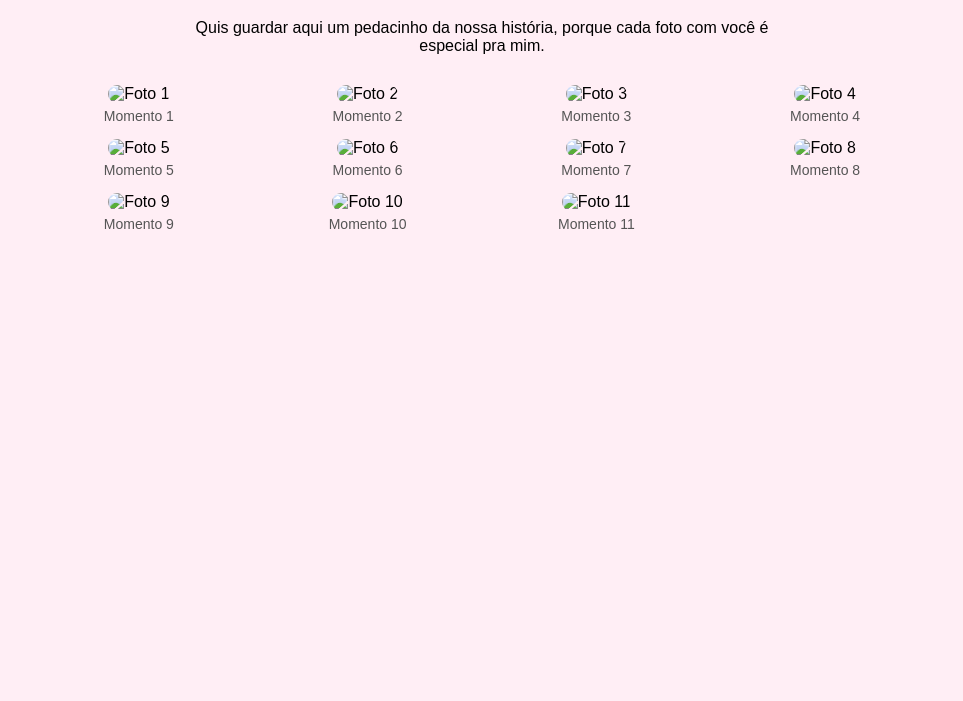
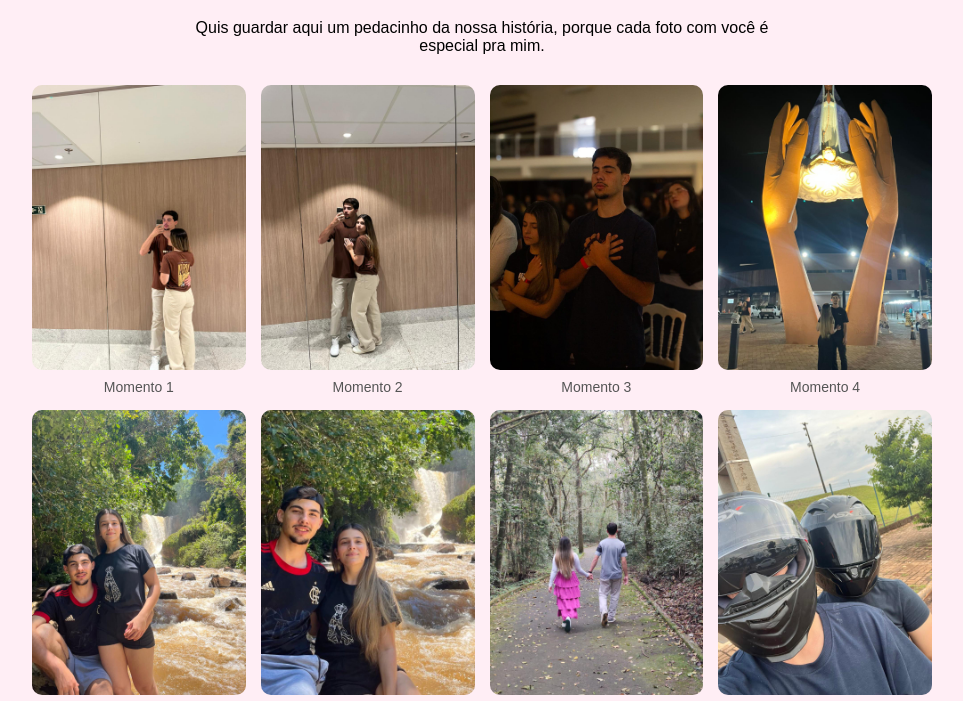
Before and after one commit to JeffersonTeles/galeria-, a plain HTML site: page index.html in a window 1280 px wide. Shown: the part 81-782 px from the top of the page, without its empty margins (158-1121 px from the left). Drawn offline with Linux system fonts and the light colour scheme.

Commit message:
atualiza galeria romantica

```diff
--- a/index.html
+++ b/index.html
@@ -42,47 +42,47 @@
 
     <div class="gallery">
         <div class="item">
-            <img src="./foto1.jpg" alt="Foto 1">
+            <img src="./foto1.jpeg" alt="Foto 1">
             <div class="caption">Momento 1</div>
         </div>
         <div class="item">
-            <img src="./foto2.jpg" alt="Foto 2">
+            <img src="./foto2.jpeg" alt="Foto 2">
             <div class="caption">Momento 2</div>
         </div>
         <div class="item">
-            <img src="./foto3.jpg" alt="Foto 3">
+            <img src="./foto3.jpeg" alt="Foto 3">
             <div class="caption">Momento 3</div>
         </div>
         <div class="item">
-            <img src="./foto4.jpg" alt="Foto 4">
+            <img src="./foto4.jpeg" alt="Foto 4">
             <div class="caption">Momento 4</div>
         </div>
         <div class="item">
-            <img src="./foto5.jpg" alt="Foto 5">
+            <img src="./foto5.jpeg" alt="Foto 5">
             <div class="caption">Momento 5</div>
         </div>
         <div class="item">
-            <img src="./foto6.jpg" alt="Foto 6">
+            <img src="./foto6.jpeg" alt="Foto 6">
             <div class="caption">Momento 6</div>
         </div>
         <div class="item">
-            <img src="./foto7.jpg" alt="Foto 7">
+            <img src="./foto7.jpeg" alt="Foto 7">
             <div class="caption">Momento 7</div>
         </div>
         <div class="item">
-            <img src="./foto8.jpg" alt="Foto 8">
+            <img src="./foto8.jpeg" alt="Foto 8">
             <div class="caption">Momento 8</div>
         </div>
         <div class="item">
-            <img src="./foto9.jpg" alt="Foto 9">
+            <img src="./foto9.jpeg" alt="Foto 9">
             <div class="caption">Momento 9</div>
         </div>
         <div class="item">
-            <img src="./foto10.jpg" alt="Foto 10">
+            <img src="./foto10.jpeg" alt="Foto 10">
             <div class="caption">Momento 10</div>
         </div>
         <div class="item">
-            <img src="./foto11.jpg" alt="Foto 11">
+            <img src="./foto11.jpeg" alt="Foto 11">
             <div class="caption">Momento 11</div>
         </div>
     </div>
```
